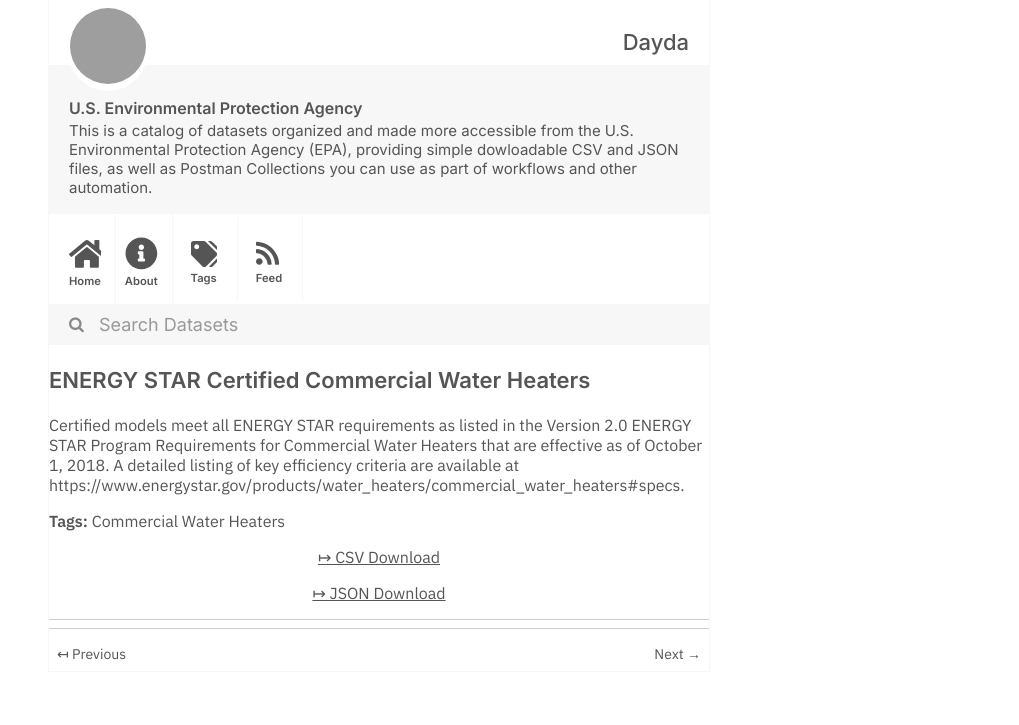
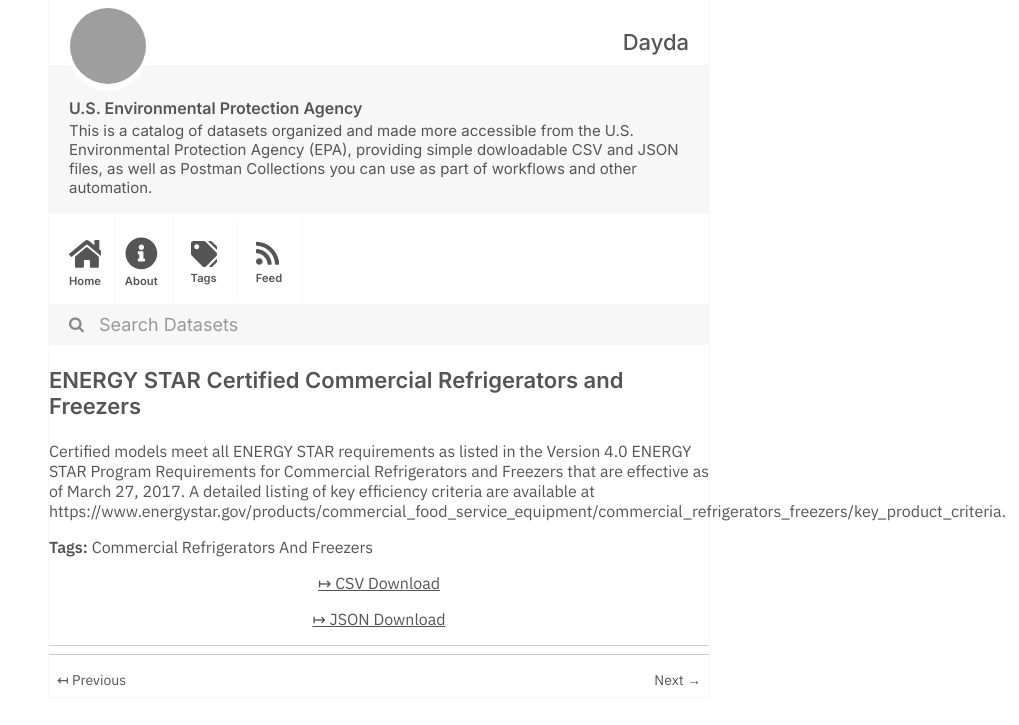
Before and after one commit to dayda-entities/us-environmental-protection-agency, a Jekyll site: the page built from _posts/2020-11-12-energy-star-certified-commerci.md, in a window 1280 px wide, cut to the strip 0-725 px from the top of the page. Shown: the whole strip, without its empty margins (261-1280 px from the left). Built offline with Jekyll 4.4.1, drawn with Linux system fonts in a browser that asks for light colours; grey boxes are pictures that could not be loaded.

```diff
--- a/_posts/2020-11-12-energy-star-certified-commerci.md
+++ b/_posts/2020-11-12-energy-star-certified-commerci.md
@@ -1,15 +1,15 @@
 ---
-title: ENERGY STAR Certified Commercial Water Heaters
-created: '2020-11-12T14:52:39.563869'
-modified: '2021-05-15T10:47:15.163794'
+title: ENERGY STAR Certified Commercial Refrigerators and Freezers
+created: '2020-11-12T14:52:09.154707'
+modified: '2021-05-15T10:44:48.798284'
 state: active
 type: dataset
 tags:
-  - Commercial Water Heaters
+  - Commercial Refrigerators And Freezers
 groups: []
-csv_url: 'https://data.energystar.gov/api/views/xmq6-bm79/rows.csv?accessType=DOWNLOAD'
-json_url: 'https://data.energystar.gov/api/views/xmq6-bm79/rows.json?accessType=DOWNLOAD'
+csv_url: 'https://data.energystar.gov/api/views/59dq-uw25/rows.csv?accessType=DOWNLOAD'
+json_url: 'https://data.energystar.gov/api/views/59dq-uw25/rows.json?accessType=DOWNLOAD'
 layout: post
 
 ---
-Certified models meet all ENERGY STAR requirements as listed in the Version 2.0 ENERGY STAR Program Requirements for Commercial Water Heaters that are effective as of  October 1, 2018. A detailed listing of key efficiency criteria are available at https://www.energystar.gov/products/water_heaters/commercial_water_heaters#specs.
+Certified models meet all ENERGY STAR requirements as listed in the Version 4.0 ENERGY STAR Program Requirements for Commercial Refrigerators and Freezers that are effective as of March 27, 2017. A detailed listing of key efficiency criteria are available at https://www.energystar.gov/products/commercial_food_service_equipment/commercial_refrigerators_freezers/key_product_criteria.
```
